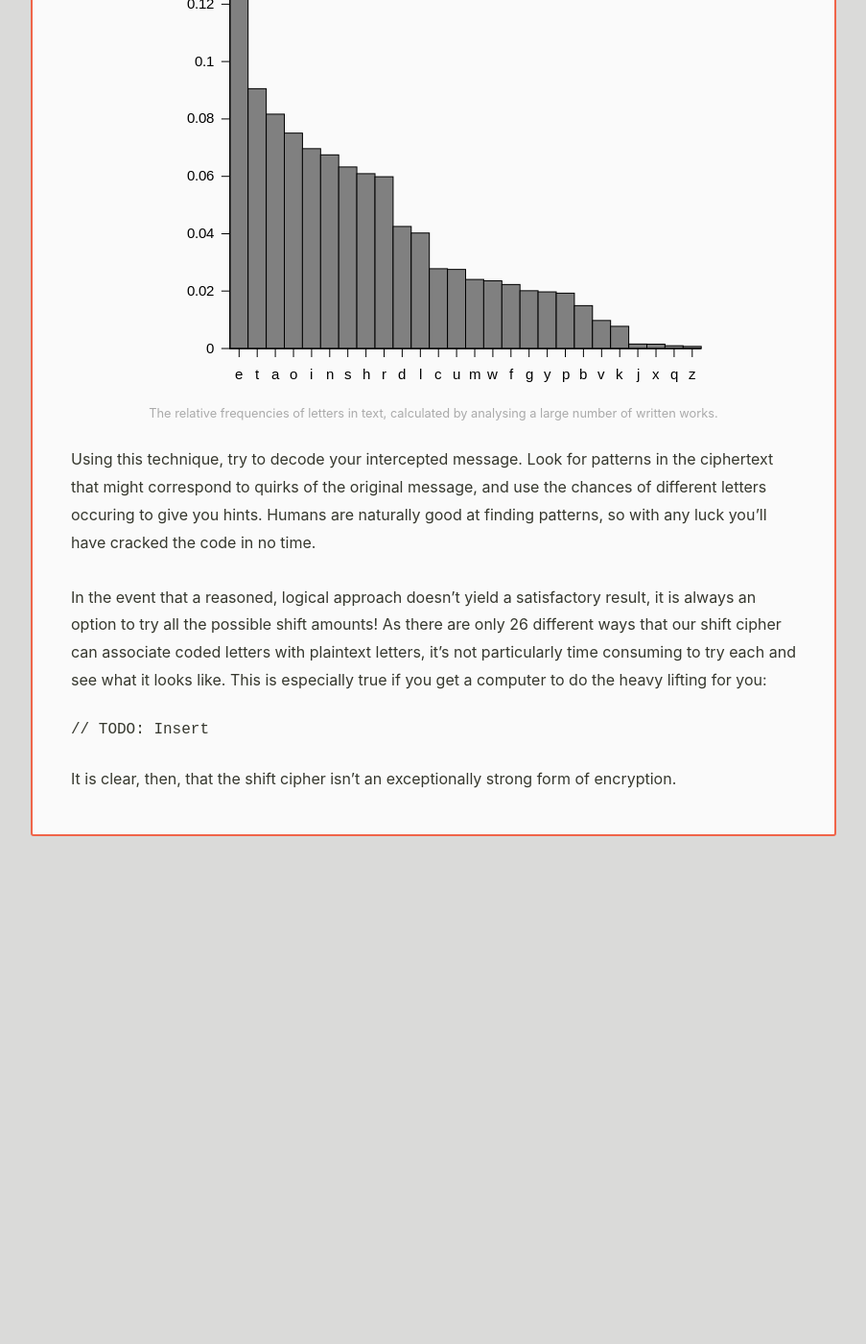
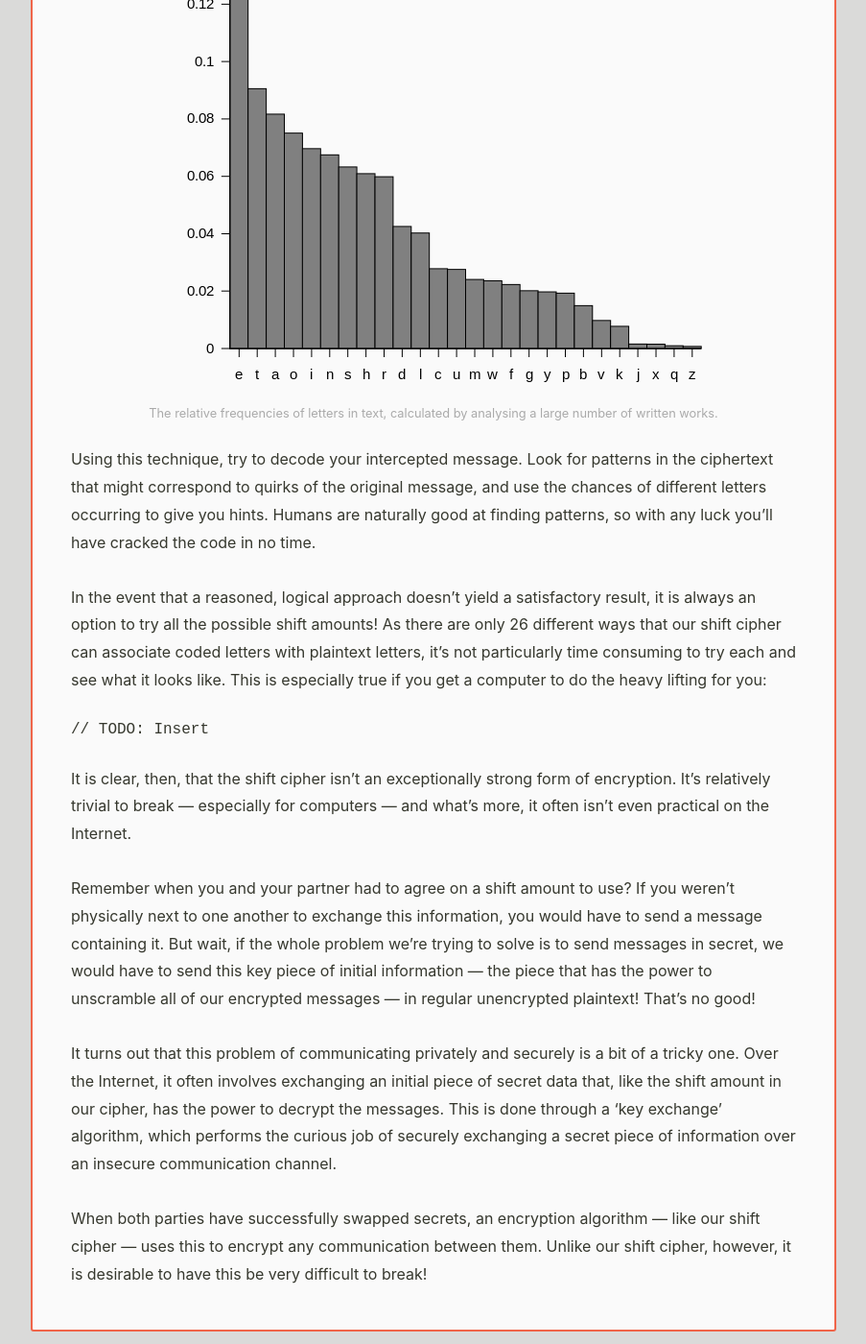
Before and after one commit to micro-bitwise/micro-bitwise.github.io, a Jekyll site: the page built from _tutorials/crypto-student-main.md, in a window 1280 px wide and 1400 px high, scrolled down 8552 px. Shown: the whole window at 96% size, without its empty margins (188-1091 px from the left). Built offline with Jekyll 4.4.1, drawn with Linux system fonts in a browser that asks for light colours; nearby versions of some CDN libraries; before the commit the page ends 9436 px from its top, so only the background shows below that; some of the changed text lies outside the part shown.

Commit message:
Add another section to the main crypto activity

````diff
--- a/_tutorials/crypto-student-main.md
+++ b/_tutorials/crypto-student-main.md
@@ -71,7 +71,7 @@ We’ll start off by shifting our message by a fixed number of letters. Look at
 
 * Decide on a channel with your partner, and both use the same channel
 * Set your name
-* Choose a number of letters to shift your message by
+* Choose a number of letters to shift your message by (keep this secret!)
 
 Then you can flash it to both your micro:bits, press the ‘A’ button and see what happens. You should see a scrambled message on the other micro:bit!
 
@@ -180,7 +180,7 @@ With this number representing the letter resulting from the shift, it's importan
 ## Message Selection
 We've done it, we've implemented a basic shift cipher! Sending a predetermined message like your name isn't terribly useful though. Messaging apps [*usually*](https://en.wikipedia.org/wiki/Yo_(app)) let you choose a message for yourself. So let's do that!
 
-The micro:bit isn't a device designed for longform textual input, so writing messages won't be the easiest, but it can be done. We can use the two face buttons to scroll through the alphabet — displaying the current letter on the LED grid — and can send the letter when both buttons are pressed in parallel, slowly building a message. This arrangement is a little clunky, particularly if you're hoping to write a bestselling novel, but for our purposes it will suffice.
+The micro:bit isn't a device designed for long-form textual input, so writing messages won't be the easiest, but it can be done. We can use the two face buttons to scroll through the alphabet — displaying the current letter on the LED grid — and can send the letter when both buttons are pressed in parallel, slowly building a message. This arrangement is a little clunky, particularly if you're hoping to write a bestselling novel, but for our purposes it will suffice.
 
 As the focus of this activity is to learn about encryption rather than input mechanisms, our final program to send and receive encrypted messages over a particular radio channel follows. If you're curious to learn more about how `get_letter` works, the general idea is that we display the `current_letter` that has been selected until it is detected that both buttons have been pressed, at which point the letter that was selected at this time is given as the output of the function.
 
@@ -209,7 +209,7 @@ In fact, ‘e’ is generally the most common letter in the English language, fo
 
 {% include image.html source='/assets/contrib/images/crypto/english-letter-frequency.png' alt='Relative frequencies of letters in the English language' caption='The relative frequencies of letters in text, calculated by analysing a large number of written works.' %}
 
-Using this technique, try to decode your intercepted message. Look for patterns in the ciphertext that might correspond to quirks of the original message, and use the chances of different letters occuring to give you hints. Humans are naturally good at finding patterns, so with any luck you'll have cracked the code in no time.
+Using this technique, try to decode your intercepted message. Look for patterns in the ciphertext that might correspond to quirks of the original message, and use the chances of different letters occurring to give you hints. Humans are naturally good at finding patterns, so with any luck you'll have cracked the code in no time.
 
 In the event that a reasoned, logical approach doesn't yield a satisfactory result, it is always an option to try all the possible shift amounts! As there are only 26 different ways that our shift cipher can associate coded letters with plaintext letters, it's not particularly time consuming to try each and see what it looks like. This is especially true if you get a computer to do the heavy lifting for you:
 
@@ -217,9 +217,15 @@ In the event that a reasoned, logical approach doesn't yield a satisfactory resu
 // TODO: Insert
 ```
 
-It is clear, then, that the shift cipher isn't an exceptionally strong form of encryption.
+It is clear, then, that the shift cipher isn't an exceptionally strong form of encryption. It's relatively trivial to break — especially for computers — and what's more, it often isn't even practical on the Internet.
 
+Remember when you and your partner had to agree on a shift amount to use? If you weren't physically next to one another to exchange this information, you would have to send a message containing it. But wait, if the whole problem we're trying to solve is to send messages in secret, we would have to send this key piece of initial information — the piece that has the power to unscramble all of our encrypted messages — in regular unencrypted plaintext! That's no good!
+
+It turns out that this problem of communicating privately and securely is a bit of a tricky one. Over the Internet, it often involves exchanging an initial piece of secret data that, like the shift amount in our cipher, has the power to decrypt the messages. This is done through a ‘key exchange’ algorithm, which performs the curious job of securely exchanging a secret piece of information over an insecure communication channel.
+
+When both parties have successfully swapped secrets, an encryption algorithm — like our shift cipher — uses this to encrypt any communication between them. Unlike our shift cipher, however, it is desirable to have this be very difficult to break!
+
+<!-- Tie off the activity with a note on how encryption is difficult to get right, but ultimately necessary for private communications. And hey, remember banking and all of those applications we mentioned in the starter? This stuff is important! -->
 
 <!-- TODO: -->
-<!-- - Lead into the issue that we needed initial secret communication in the first place, which isn’t always possible over the Internet -->
 <!-- - Replace ASCII table image -->
````
